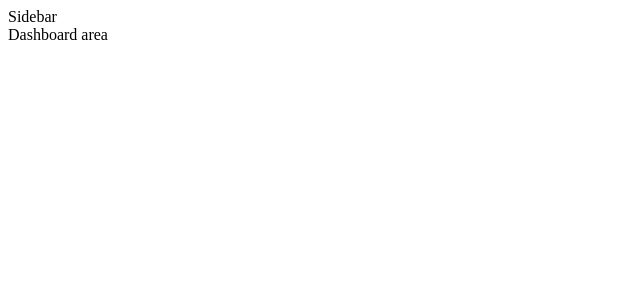
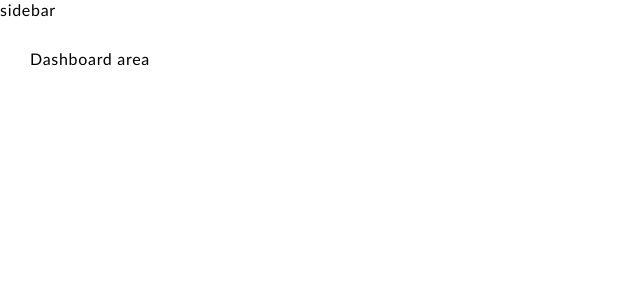
Before and after one commit to banuaggun/dashboard-design, a React (Create React App) app: page / in a window 1280 px wide. Shown: the top 300 px of the page, without its empty margins (0-640 px from the left). Built offline with nearby package versions, Linux system fonts and the light colour scheme.

Commit message:
styling try

```diff
--- /dev/null
+++ b/src/Components/Layouts/Layout.css
@@ -0,0 +1,13 @@
+.layout {
+  color: var(--text-color);
+}
+
+.layoutContent {
+  padding-left: var(--sidebarWidth);
+  background-color: var(--bg-second);
+  min-height: 100vh;
+}
+
+.layoutContent-Main {
+  padding: 30px;
+}
--- a/src/Components/Layouts/Layout.jsx
+++ b/src/Components/Layouts/Layout.jsx
@@ -1,4 +1,6 @@
 import React from "react";
+
+import "./Layout.css";
 
 import Sidebar from "../Sidebars/Sidebar";
 import Routes from "../Routes";
--- a/src/Components/Sidebars/Sidebar.jsx
+++ b/src/Components/Sidebars/Sidebar.jsx
@@ -1,7 +1,14 @@
 import React from "react";
 
+import "./Sidebar.css";
+
 const Sidebar = () => {
-  return <div>Sidebar</div>;
+  return (
+    <div className="sidebar">
+      sidebar
+      <div className="sidebarLogo"></div>
+    </div>
+  );
 };
 
 export default Sidebar;
--- a/src/index.js
+++ b/src/index.js
@@ -1,5 +1,7 @@
 import { StrictMode } from "react";
 import ReactDOM from "react-dom";
+
+import "./styles.css";
 
 import Layout from "./Components/Layouts/Layout";
 //import App from "./App";
--- a/src/styles.css
+++ b/src/styles.css
@@ -1,4 +1,56 @@
-.App {
-  font-family: sans-serif;
-  text-align: center;
+--root {
+  --bg-main: #ffffff;
+  --bg-second: #fafafb;
+  --text-color: #707070;
+  --text-color2: #ffffff;
+  --color1: darkblue;
+  --color2: mediumblue;
+
+  --sidebarWidth: 300px;
+  --borderRadius: 15px;
+  --topNavbarHeight: 110px;
+  --transitionCubic: cubic-bezier(0.175, 0.885, 0.32, 1.275);
 }
+
+* {
+  margin: 0;
+  padding: 0;
+  box-sizing: border-box;
+  -webkit-tap-highlight-color: transparent;
+}
+
+body {
+  font-family: "Gill Sans", "Gill Sans MT", Calibri, "Trebuchet MS", sans-serif;
+  -webkit-font-smoothing: antialiased;
+  -moz-osx-font-smoothing: greyscale;
+  letter-spacing: 0.7px;
+}
+
+a {
+  text-decoration: none;
+  color: unset;
+}
+
+a:hover {
+  color: var(--color1);
+}
+
+button {
+  cursor: pointer;
+  border: 0;
+  outline: 0;
+  color: var(--text-color);
+}
+
+ul {
+  list-style-type: none;
+}
+
+input {
+  border: 2px solid transparent;
+  outline: 0;
+}
+
+input:focus {
+  border: 2px solid var(--color1);
+}
```
Also changed, not shown: src/Components/Sidebars/Sidebar.css (added).
